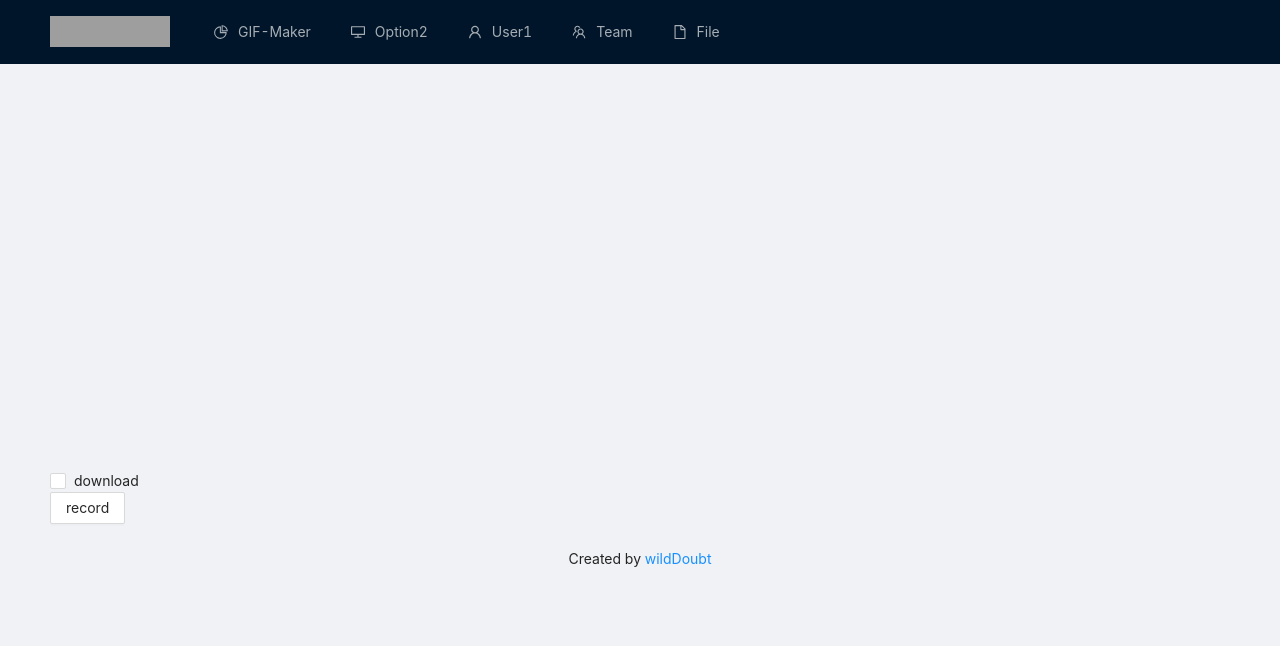
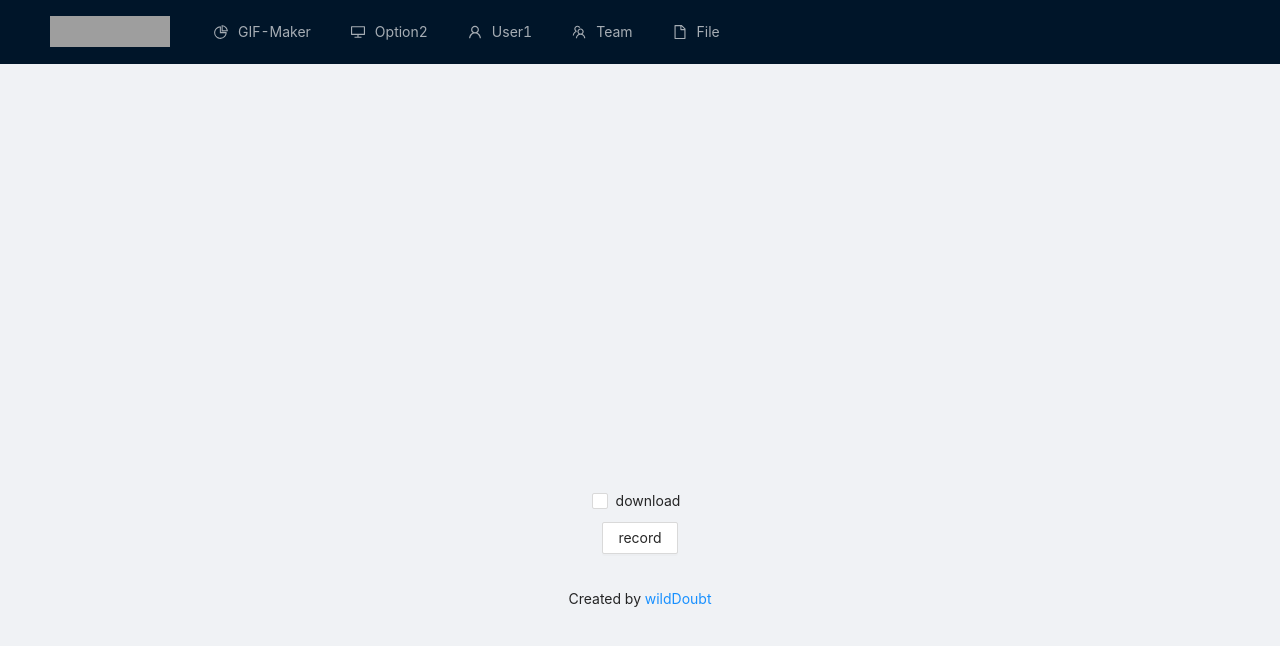
Before and after one commit to wildDoubt/react-project, a React (Create React App) app: page /GIF-Maker in a window 1280 px wide. Shown: the top 646 px of the page. Built offline with nearby package versions, Linux system fonts and the light colour scheme; grey boxes are pictures that could not be loaded.

Commit message:
style: update style

```diff
--- a/src/view/App/AppHeader.jsx
+++ b/src/view/App/AppHeader.jsx
@@ -19,7 +19,7 @@ const AppHeader = ({ setCurrentMenu, setCurrentSubMenu }) => (
         background: 'rgba(255, 255, 255, 0.3)',
       }}
     />
-    <Menu theme="dark" mode="horizontal" defaultOpenKeys={['2']}>
+    <Menu theme="dark" mode="horizontal">
       {MENU.map((item, index) => {
         const key = index + 1;
         return (
--- a/src/view/GIF-Maker/GIFMaker.jsx
+++ b/src/view/GIF-Maker/GIFMaker.jsx
@@ -1,5 +1,5 @@
 import React, { useState } from 'react';
-import { Button } from 'antd';
+import { Button, Col, Row } from 'antd';
 import config from './Config';
 import StreamPreview from './StreamPreview';
 import ScreenRecorder from '../../Components/ScreenRecorder';
@@ -18,17 +18,29 @@ const GIFMaker = () => {
 
   const renderMediaButton = () => (
     <>
-      <br />
       {(status === 'Idle' || status === 'Stopped') && <Button onClick={startRecording}>record</Button>}
-      {status === 'Recording' && <Button onClick={pauseRecording}>pause</Button>}
-      {status === 'Paused' && <Button onClick={resumeRecording}>resume</Button>}
-      {(status === 'Recording' || status === 'Paused') && <Button onClick={() => { stopRecording(); }}>stop</Button>}
+      {status === 'Recording' && <Button onClick={pauseRecording}>❚❚</Button>}
+      {status === 'Paused' && <Button onClick={resumeRecording}>▶</Button>}
+      {(status === 'Recording' || status === 'Paused') && <Button onClick={() => { stopRecording(); }}>■</Button>}
     </>
   );
   return (
     <>
+      <Row justify="center" style={{ padding: '10px 0' }}>
+        <Col span={24} style={{ textAlign: 'center' }}>
           {StreamPreview({ stream: liveStream })}
+        </Col>
+      </Row>
+      <Row justify="center">
         {config({ download, setDownload })}
+      </Row>
+      <Row justify="center">
+        {status === 'Paused'
+          ? <p>녹화가 되고 있지 않아요!</p>
+          : null}
+      </Row>
+
+      <Row justify="center" style={{ margin: '10px 0' }}>
         {renderMediaButton()}
         {status !== 'Stopped'
           ? (
@@ -40,6 +52,7 @@ const GIFMaker = () => {
               {/* 녹화 종료 */}
             </>
           )}
+      </Row>
     </>
   );
 };
```
Lines whose indentation alone changed are shown as unchanged.
